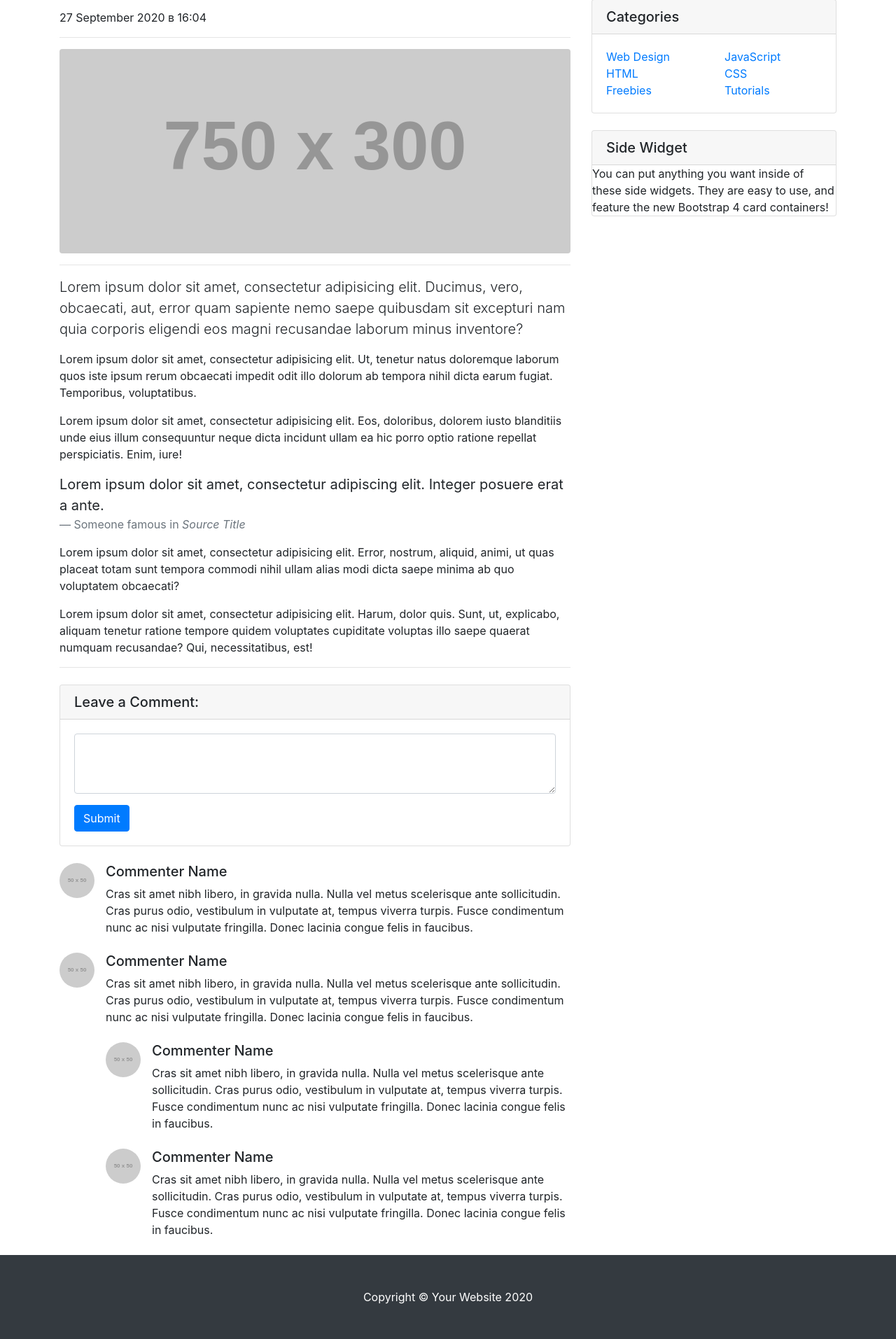
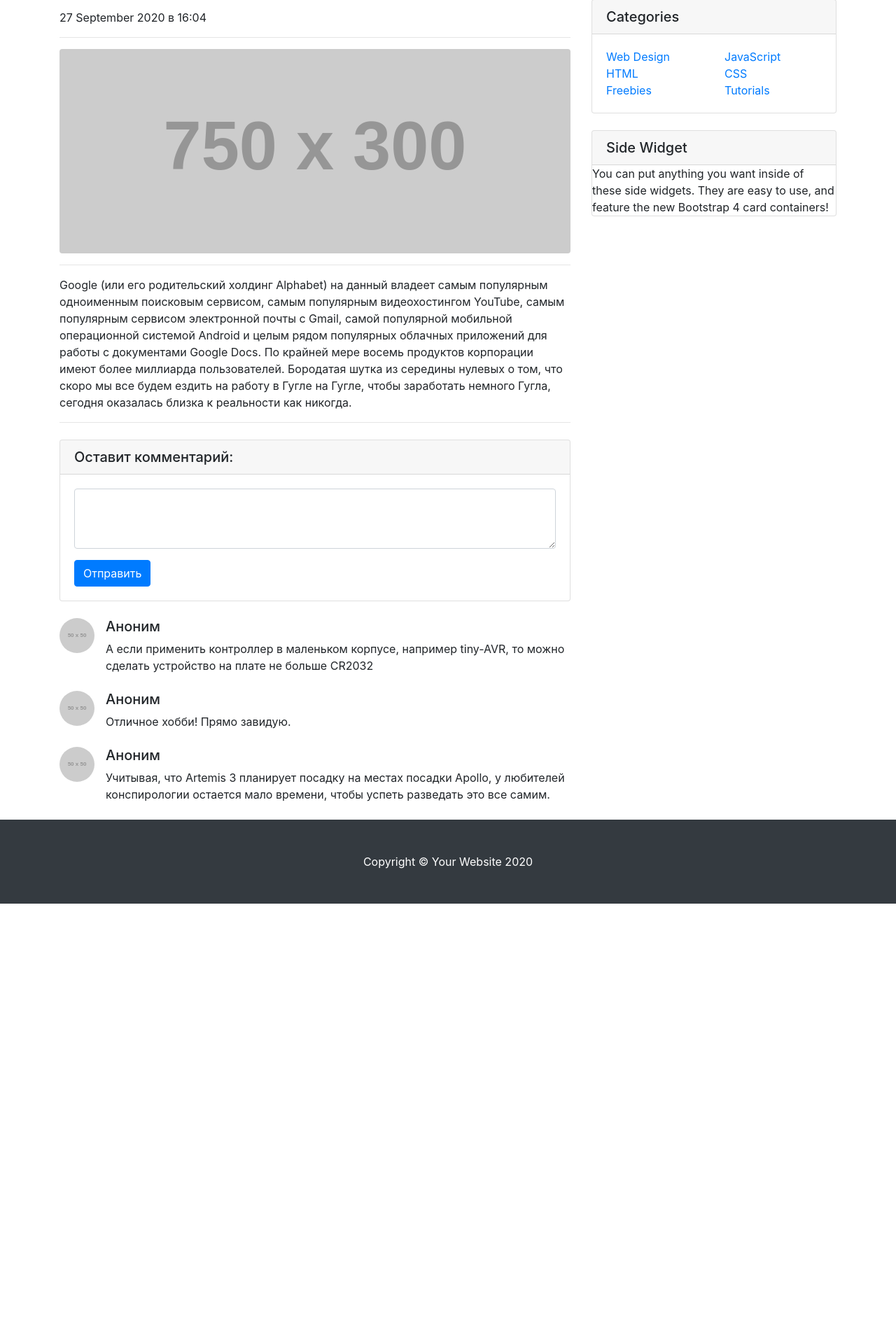
Before and after one commit to fedosovmu/BlogFlask, a Flask app: page /post/1 in a window 1280 px wide. Shown: the part 234-2147 px from the top of the page at 70% size. After the commit the page ends 1525 px from the top, so only its background shows below. Run offline with Flask 2, Linux system fonts and the light colour scheme; data comes from the database, SQL or seed files in the repository; grey boxes labelled with a size stand in for pictures from a placeholder-image service; parts of the project's set-up code (start-up, migrations or seed data) failed here and were passed over; some libraries are stand-ins or nearby versions.

Commit message:
Добавлена загрузка комментариев из бд

```diff
--- a/BlogDatabaseConnection.py
+++ b/BlogDatabaseConnection.py
@@ -1,5 +1,6 @@
 import sqlite3
 from Post import Post
+from Comment import Comment
 
 
 class BlogDatabaseConnection:
@@ -38,16 +39,20 @@ class BlogDatabaseConnection:
         return posts
 
     def get_post_by_id(self, post_id):
-        sql = 'SELECT title, short_description, publication_date, img_url FROM post WHERE post_id = ?'
+        sql = 'SELECT post_id, title, short_description, publication_date, img_url FROM post WHERE post_id = ?'
         self.__cursor.execute(sql, (post_id,))
         row = self.__cursor.fetchone()
         if row:
-            post = Post(post_id, row['title'], row['short_description'], row['publication_date'], row['img_url'])
+            post = Post.create_from_db_row(row)
             return post
         return None
 
-    def get_post_comments(self, post_id):
-        sql = 'SELECT text FROM comment WHERE post_id = ?'
+    def get_comments_by_post_id(self, post_id):
+        sql = 'SELECT comment_id, post_id, text FROM comment WHERE post_id = ?'
         self.__cursor.execute(sql, (post_id,))
-        res = self.__cursor.fetchall()
-        return res
+        result = self.__cursor.fetchall()
+        comments = []
+        for row in result:
+            comment = Comment.create_from_db_row(row)
+            comments.append(comment)
+        return comments
--- /dev/null
+++ b/Comment.py
@@ -0,0 +1,9 @@
+class Comment:
+    def __init__(self, comment_id, post_id, text):
+        self.comment_id = comment_id
+        self.post_id = post_id
+        self.text = text
+
+    @staticmethod
+    def create_from_db_row(row):
+        return Comment(row['comment_id'], row['post_id'], row['text'])
--- a/main.py
+++ b/main.py
@@ -24,8 +24,9 @@ def index():
 def post(post_id):
     blog_db_connection = BlogDatabaseConnection(app, g)
     post = blog_db_connection.get_post_by_id(post_id)
+    comments = blog_db_connection.get_comments_by_post_id(post.post_id)
     if post:
-        return render_template('post.html', post = post)
+        return render_template('post.html', post = post, comments = comments)
     else:
         abort(404)
 
--- a/templates/post-content.html
+++ b/templates/post-content.html
@@ -28,72 +28,34 @@
         <hr>
 
         <!-- Post Content -->
-        <p class="lead">Lorem ipsum dolor sit amet, consectetur adipisicing elit. Ducimus, vero, obcaecati, aut, error quam sapiente nemo saepe quibusdam sit excepturi nam quia corporis eligendi eos magni recusandae laborum minus inventore?</p>
 
-        <p>Lorem ipsum dolor sit amet, consectetur adipisicing elit. Ut, tenetur natus doloremque laborum quos iste ipsum rerum obcaecati impedit odit illo dolorum ab tempora nihil dicta earum fugiat. Temporibus, voluptatibus.</p>
-
-        <p>Lorem ipsum dolor sit amet, consectetur adipisicing elit. Eos, doloribus, dolorem iusto blanditiis unde eius illum consequuntur neque dicta incidunt ullam ea hic porro optio ratione repellat perspiciatis. Enim, iure!</p>
-
-        <blockquote class="blockquote">
-          <p class="mb-0">Lorem ipsum dolor sit amet, consectetur adipiscing elit. Integer posuere erat a ante.</p>
-          <footer class="blockquote-footer">Someone famous in
-            <cite title="Source Title">Source Title</cite>
-          </footer>
-        </blockquote>
-
-        <p>Lorem ipsum dolor sit amet, consectetur adipisicing elit. Error, nostrum, aliquid, animi, ut quas placeat totam sunt tempora commodi nihil ullam alias modi dicta saepe minima ab quo voluptatem obcaecati?</p>
-
-        <p>Lorem ipsum dolor sit amet, consectetur adipisicing elit. Harum, dolor quis. Sunt, ut, explicabo, aliquam tenetur ratione tempore quidem voluptates cupiditate voluptas illo saepe quaerat numquam recusandae? Qui, necessitatibus, est!</p>
+        <p>{{ post.short_description }}</p>
 
         <hr>
 
         <!-- Comments Form -->
         <div class="card my-4">
-          <h5 class="card-header">Leave a Comment:</h5>
+          <h5 class="card-header">Оставит комментарий:</h5>
           <div class="card-body">
             <form>
               <div class="form-group">
                 <textarea class="form-control" rows="3"></textarea>
               </div>
-              <button type="submit" class="btn btn-primary">Submit</button>
+              <button type="submit" class="btn btn-primary">Отправить</button>
             </form>
           </div>
         </div>
 
+        {% for comment in comments %}
         <!-- Single Comment -->
         <div class="media mb-4">
           <img class="d-flex mr-3 rounded-circle" src="http://placehold.it/50x50" alt="">
           <div class="media-body">
-            <h5 class="mt-0">Commenter Name</h5>
-            Cras sit amet nibh libero, in gravida nulla. Nulla vel metus scelerisque ante sollicitudin. Cras purus odio, vestibulum in vulputate at, tempus viverra turpis. Fusce condimentum nunc ac nisi vulputate fringilla. Donec lacinia congue felis in faucibus.
+            <h5 class="mt-0">Аноним</h5>
+            {{ comment.text }}
           </div>
         </div>
-
-        <!-- Comment with nested comments -->
-        <div class="media mb-4">
-          <img class="d-flex mr-3 rounded-circle" src="http://placehold.it/50x50" alt="">
-          <div class="media-body">
-            <h5 class="mt-0">Commenter Name</h5>
-            Cras sit amet nibh libero, in gravida nulla. Nulla vel metus scelerisque ante sollicitudin. Cras purus odio, vestibulum in vulputate at, tempus viverra turpis. Fusce condimentum nunc ac nisi vulputate fringilla. Donec lacinia congue felis in faucibus.
-
-            <div class="media mt-4">
-              <img class="d-flex mr-3 rounded-circle" src="http://placehold.it/50x50" alt="">
-              <div class="media-body">
-                <h5 class="mt-0">Commenter Name</h5>
-                Cras sit amet nibh libero, in gravida nulla. Nulla vel metus scelerisque ante sollicitudin. Cras purus odio, vestibulum in vulputate at, tempus viverra turpis. Fusce condimentum nunc ac nisi vulputate fringilla. Donec lacinia congue felis in faucibus.
-              </div>
-            </div>
-
-            <div class="media mt-4">
-              <img class="d-flex mr-3 rounded-circle" src="http://placehold.it/50x50" alt="">
-              <div class="media-body">
-                <h5 class="mt-0">Commenter Name</h5>
-                Cras sit amet nibh libero, in gravida nulla. Nulla vel metus scelerisque ante sollicitudin. Cras purus odio, vestibulum in vulputate at, tempus viverra turpis. Fusce condimentum nunc ac nisi vulputate fringilla. Donec lacinia congue felis in faucibus.
-              </div>
-            </div>
-
-          </div>
-        </div>
+        {% endfor %}
 
       </div>
 
```
